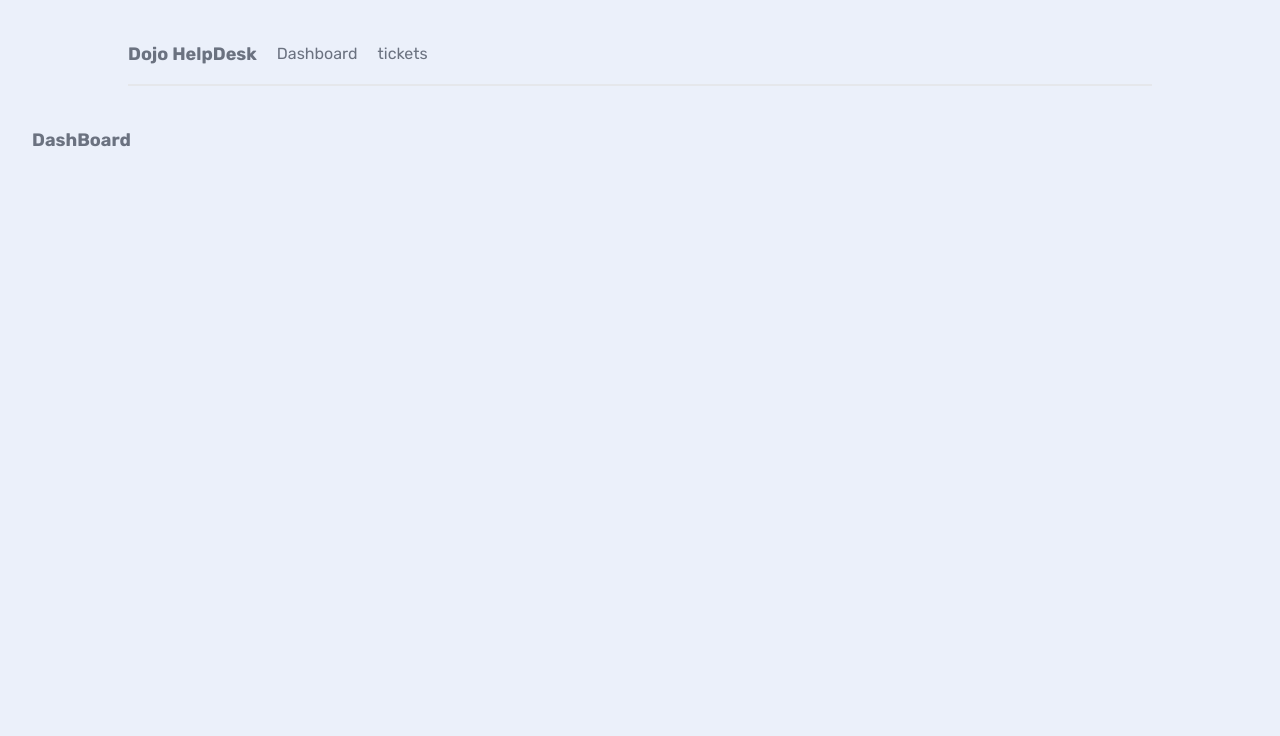
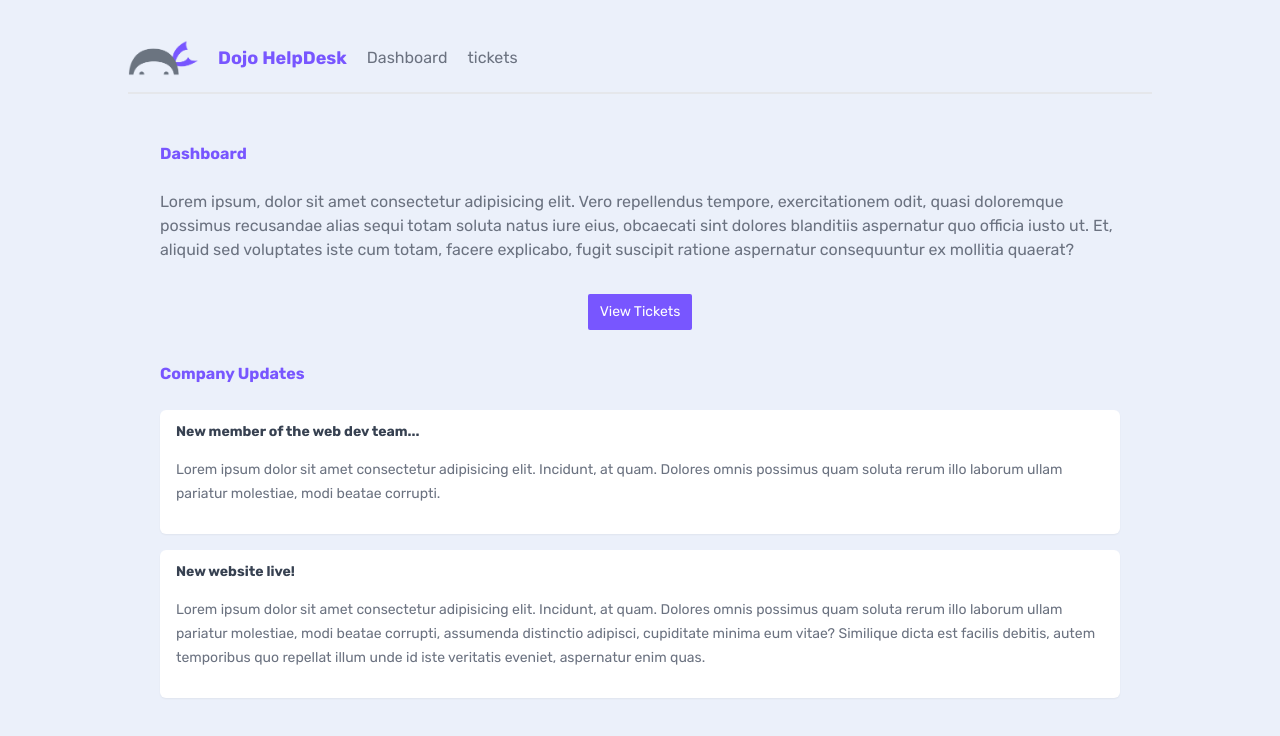
Before and after one commit to natanmuletahunde/Next_smart_ticket, a Next.js app: page / in a window 1280 px wide. Shown: the top 736 px of the page. Built offline with nearby package versions, Linux system fonts and the light colour scheme.

Commit message:
add the image in the navbar

```diff
--- a/app/components/Navbar.jsx
+++ b/app/components/Navbar.jsx
@@ -1,8 +1,16 @@
 import React from 'react'
+import Image from 'next/image'
 import Link from 'next/link'
+import Logo from './dojo-logo.png'
 const Navbar = () => {
   return (
     <nav>
+      < Image src={Logo}
+      alt='Dojo HelpDesk logo'
+      width={70}
+      quality={100}
+      placeholder='blur'
+      />
        <h1>Dojo HelpDesk</h1>
         <Link href={'/'}>Dashboard</Link>
         <Link href={'/tickets'}>tickets</Link>
--- a/app/page.jsx
+++ b/app/page.jsx
@@ -1,7 +1,27 @@
+import Link from 'next/link'
+
 export default function Home() {
   return (
-    <div>
-      <h1>DashBoard  </h1>
-    </div>
-  );
+    <main>
+      <h2>Dashboard</h2>
+      <p>Lorem ipsum, dolor sit amet consectetur adipisicing elit. Vero repellendus tempore, exercitationem odit, quasi doloremque possimus recusandae alias sequi totam soluta natus iure eius, obcaecati sint dolores blanditiis aspernatur quo officia iusto ut. Et, aliquid sed voluptates iste cum totam, facere explicabo, fugit suscipit ratione aspernatur consequuntur ex mollitia quaerat?</p>
+
+      <div className="flex justify-center my-8">
+        <Link href="/tickets">
+          <button className="btn-primary">View Tickets</button>
+        </Link>
+      </div>
+
+      <h2>Company Updates</h2>
+
+      <div className="card">
+        <h3>New member of the web dev team...</h3>
+        <p>Lorem ipsum dolor sit amet consectetur adipisicing elit. Incidunt, at quam. Dolores omnis possimus quam soluta rerum illo laborum ullam pariatur molestiae, modi beatae corrupti.</p>
+      </div>
+      <div className="card">
+        <h3>New website live!</h3>
+        <p>Lorem ipsum dolor sit amet consectetur adipisicing elit. Incidunt, at quam. Dolores omnis possimus quam soluta rerum illo laborum ullam pariatur molestiae, modi beatae corrupti, assumenda distinctio adipisci, cupiditate minima eum vitae? Similique dicta est facilis debitis, autem temporibus quo repellat illum unde id iste veritatis eveniet, aspernatur enim quas.</p>
+      </div>
+    </main>
+  )
 }
--- a/tailwind.config.js
+++ b/tailwind.config.js
@@ -4,17 +4,14 @@
     "./app/**/*.{js,ts,jsx,tsx,mdx}",
     "./pages/**/*.{js,ts,jsx,tsx,mdx}",
     "./components/**/*.{js,ts,jsx,tsx,mdx}",
-
-    // Or if using `src` directory:
     "./src/**/*.{js,ts,jsx,tsx,mdx}",
   ],
   theme: {
     extend: {
       colors: {
-        primary: "7856ff",
-
+        primary: "#7856ff", // ✅ Corrected hex value
       },
     },
   },
   plugins: [],
-}
+};
```
